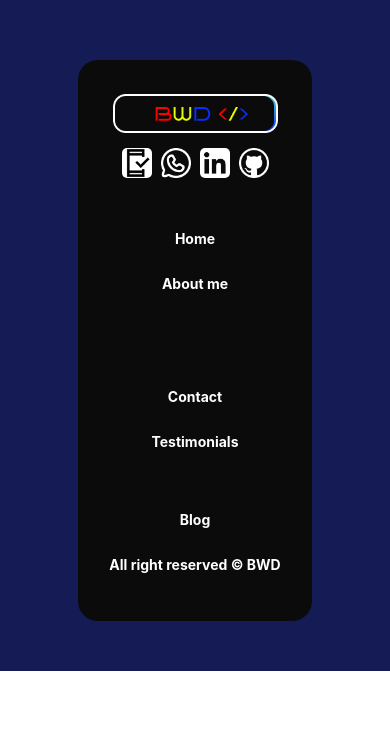
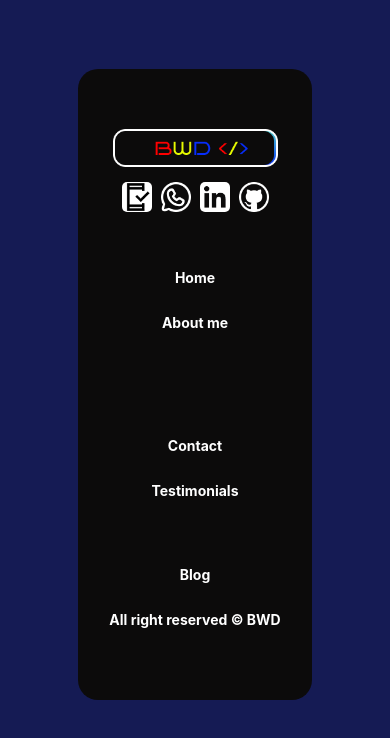
Before and after one commit to Adrian-Edu/best-web-design, a React (Create React App) app: page / in a window 390 px wide. Shown: the part 7622-8360 px from the top of the page. Before the commit the page ends 8293 px from the top, so only its background shows below. Built offline with nearby package versions, Linux system fonts and the light colour scheme.

Commit message:
am rezolvat problemele cu footerul

```diff
--- a/src/components/footer/Footer.css
+++ b/src/components/footer/Footer.css
@@ -1,3 +1,10 @@
+.footer-height {
+  height: 30vh;
+  display: flex;
+  justify-content: center;
+  align-items: center;
+}
+
 .footer-position {
   display: flex;
   flex-direction: row;
@@ -128,6 +135,9 @@
 }
 
 @media screen and (max-width: 900px) {
+  .footer-height {
+    height: 50vh;
+  }
   .footer-position {
     display: flex;
     flex-direction: row;
@@ -164,20 +174,20 @@
 }
 
 @media screen and (max-width: 500px) {
+  .footer-height {
+    height: 90vh;
+  }
+  .footer-position {
+    height: 70vh;
+    padding: 20px 0;
+    margin-bottom: 70px;
+  }
   .footer {
     display: flex;
     flex-direction: column;
     width: 60%;
   }
 
-  .footer-position {
-    display: flex;
-    flex-direction: row;
-    justify-content: center;
-    height: 70vh;
-    padding: 20px 0;
-    background-color: #151b54;
-  }
   .logo {
     width: 165px;
   }
--- a/src/components/footer/Footer.jsx
+++ b/src/components/footer/Footer.jsx
@@ -17,10 +17,10 @@ function Footer(props) {
 
   return (
     <section
-      className="footer-position"
+      className="footer-height"
       style={{ backgroundColor: `${props.background}` }}
     >
-      <div className="footer">
+      <div className="footer footer-position">
         <div className="footer-first2">
           <div className="footer-column">
             <img src={logo} className="logo" alt="" />
```
